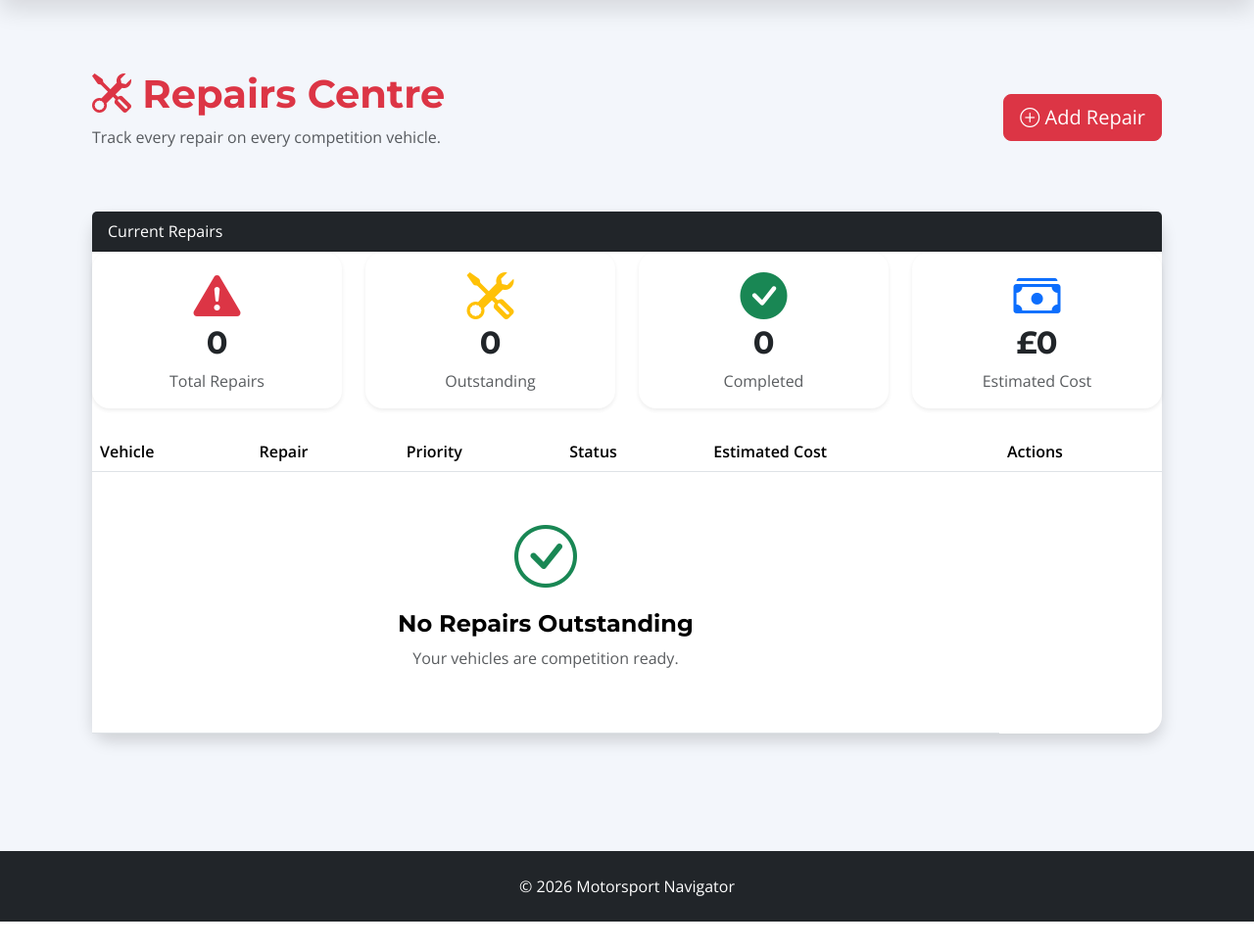
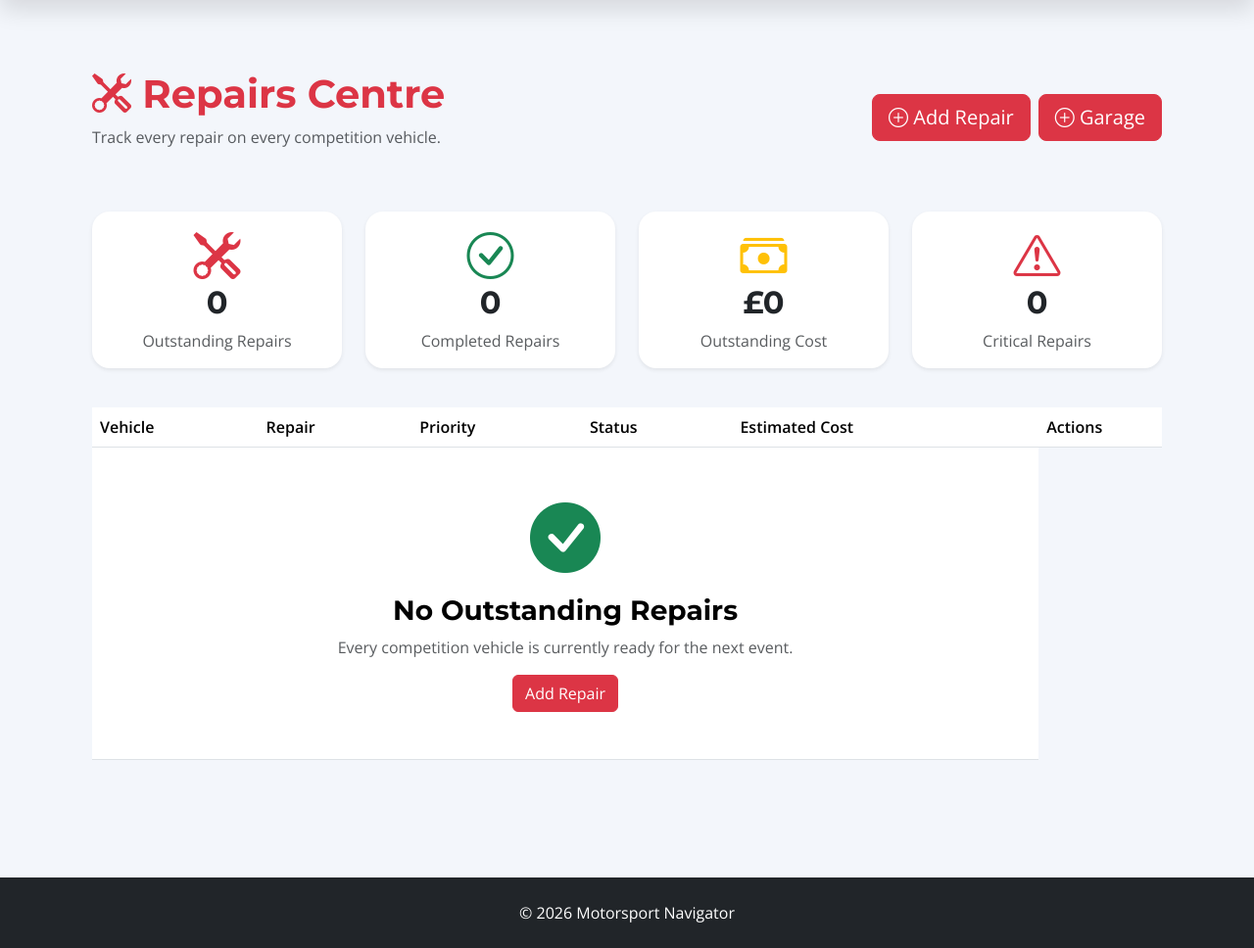
Before and after one commit to RoyCuthbert/motorsport-navigator, a Django app: page /garage/repairs/ in a window 1280 px wide. Shown: the part 56-1024 px from the top of the page at 98% size. Before the commit the page ends 997 px from the top, so only its background shows below. Run offline with Django 5.2, Linux system fonts and the light colour scheme; the visitor is signed in with stand-in values (Sample User, id 1); data that the repository does not hold is empty.

Commit message:
including a garage health check and finalising competition readiness for events with a few changes for being ready to compete

```diff
--- a/garage/templates/garage/repairs.html
+++ b/garage/templates/garage/repairs.html
@@ -17,37 +17,33 @@
             </p>
         </div>
 
+        <div class="d-flex gap-2">
             <a href="{% url 'garage:add_repair' %}" class="btn btn-danger btn-lg">
                 <i class="bi bi-plus-circle"></i>
                 Add Repair
             </a>
 
+            <a href="{% url 'garage:garage' %}" class="btn btn-danger btn-lg">
+                <i class="bi bi-plus-circle"></i>
+                Garage
+            </a>
         </div>
-
-    <div class="card shadow">
-
-        <div class="card-header bg-dark text-white">
-
-            Current Repairs
-
     </div>
 
     <div class="row mb-4">
 
-            <div class="col-md-3">
+        <div class="col-md-3 mb-3">
 
-                <div class="card shadow-sm border-0 text-center">
+            <div class="card shadow-sm text-center h-100">
 
                 <div class="card-body">
 
-                        <i class="bi bi-exclamation-triangle-fill text-danger display-5"></i>
+                    <i class="bi bi-tools display-5 text-danger"></i>
 
-                        <h2>{{ repairs.count }}</h2>
+                    <h2>{{ outstanding_count }}</h2>
 
                     <p class="text-muted mb-0">
-
-                            Total Repairs
-
+                        Outstanding Repairs
                     </p>
 
                 </div>
@@ -56,20 +52,18 @@
 
         </div>
 
-            <div class="col-md-3">
+        <div class="col-md-3 mb-3">
 
-                <div class="card shadow-sm border-0 text-center">
+            <div class="card shadow-sm text-center h-100">
 
                 <div class="card-body">
 
-                        <i class="bi bi-tools text-warning display-5"></i>
+                    <i class="bi bi-check-circle display-5 text-success"></i>
 
-                        <h2>{{ outstanding_count }}</h2>
+                    <h2>{{ completed_count }}</h2>
 
                     <p class="text-muted mb-0">
-
-                            Outstanding
-
+                        Completed Repairs
                     </p>
 
                 </div>
@@ -78,20 +72,18 @@
 
         </div>
 
-            <div class="col-md-3">
+        <div class="col-md-3 mb-3">
 
-                <div class="card shadow-sm border-0 text-center">
+            <div class="card shadow-sm text-center h-100">
 
                 <div class="card-body">
 
-                        <i class="bi bi-check-circle-fill text-success display-5"></i>
+                    <i class="bi bi-cash-stack display-5 text-warning"></i>
 
-                        <h2>{{ completed_count }}</h2>
+                    <h2>£{{ total_cost }}</h2>
 
                     <p class="text-muted mb-0">
-
-                            Completed
-
+                        Outstanding Cost
                     </p>
 
                 </div>
@@ -100,20 +92,18 @@
 
         </div>
 
-            <div class="col-md-3">
+        <div class="col-md-3 mb-3">
 
-                <div class="card shadow-sm border-0 text-center">
+            <div class="card shadow-sm text-center h-100">
 
                 <div class="card-body">
 
-                        <i class="bi bi-cash-stack text-primary display-5"></i>
+                    <i class="bi bi-exclamation-triangle display-5 text-danger"></i>
 
-                        <h2>£{{ total_cost }}</h2>
+                    <h2>{{ critical_repairs }}</h2>
 
                     <p class="text-muted mb-0">
-
-                            Estimated Cost
-
+                        Critical Repairs
                     </p>
 
                 </div>
@@ -154,7 +144,11 @@
 
                 <tr>
 
-                        <td>{{ repair.vehicle }}</td>
+                    <td>
+                        <span class="badge bg-dark">
+                            {{ repair.vehicle }}
+                        </span>
+                    </td>
 
                     <td>{{ repair.title }}</td>
 
@@ -208,9 +202,9 @@
 
                     </td>
 
-                        <td>£{{ repair.estimated_cost }}</td>
+                    <td class="fw-bold text-success">£{{ repair.estimated_cost }}</td>
 
-                        <td>
+                    <td class="test-nowrap">
 
                         <a href="{% url 'garage:edit_repair' repair.id %}" class="btn btn-sm btn-outline-primary">
 
@@ -238,19 +232,24 @@
 
                     <td colspan="5" class="text-center p-5">
 
-                            <i class="bi bi-check-circle display-3 text-success"></i>
+                        <i class="bi bi-check-circle-fill display-2 text-success"></i>
 
-                            <h4 class="mt-3">
+                        <h3 class="mt-3">
 
-                                No Repairs Outstanding
+                            No  Outstanding Repairs
 
-                            </h4>
+                        </h3>
 
                         <p class="text-muted">
 
-                                Your vehicles are competition ready.
+                            Every competition vehicle is currently ready for the next event.
 
                         </p>
+
+                        <a href="{% url 'garage:add_repair' %}"
+                            class="btn btn-danger">
+                            Add Repair
+                        </a>
 
                     </td>
 
--- a/garage/views.py
+++ b/garage/views.py
@@ -28,6 +28,20 @@ def garage(request):
         status="Outstanding"
     ).count()
 
+    repair_cost = (
+    Repair.objects.filter(
+        vehicle__owner=request.user,
+        status="Outstanding",
+    ).aggregate(
+        total=Sum("estimated_cost")
+    )["total"] or 0
+    )
+
+    completed_repairs = Repair.objects.filter(
+    vehicle__owner=request.user,
+    status="Completed",
+    ).count()
+
     if vehicles.exists():
 
         readiness = sum(
@@ -47,6 +61,8 @@ def garage(request):
             "default_vehicle": default_vehicle,
             "outstanding_repairs": outstanding_repairs,
             "readiness": round(readiness),
+            "repair_cost":repair_cost,
+            "completed_repairs": completed_repairs,
         }
     )
 
@@ -188,11 +204,22 @@ def repairs(request):
         or 0
     )
 
+    vehicles_affected = (
+        repairs.values("vehicle").distinct().count()
+    )
+
+    critical_repairs = repairs.filter(
+    priority="Critical",
+    status="Outstanding"
+    ).count()
+
     context = {
         "repairs": repairs,
         "outstanding_count": outstanding_count,
         "completed_count": completed_count,
         "total_cost": total_cost,
+        "vehicles_affected": vehicles_affected,
+        "critical_repairs": critical_repairs,
     }
 
     return render(
```
Also changed, not shown: garage/forms.py (+9 -10 lines), garage/models.py (+27 -0 lines), garage/templates/garage/garage.html (+158 -0 lines), garage/migrations/0007_alter_repair_options_alter_vehicle_options.py (added). Lines whose indentation alone changed are shown as unchanged.
